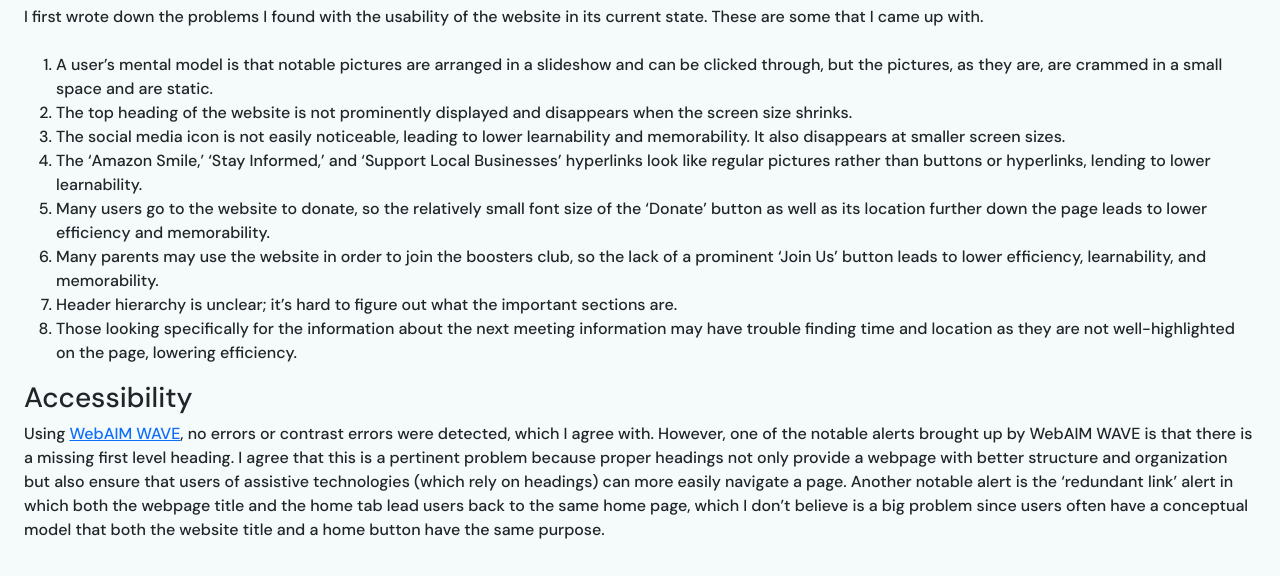
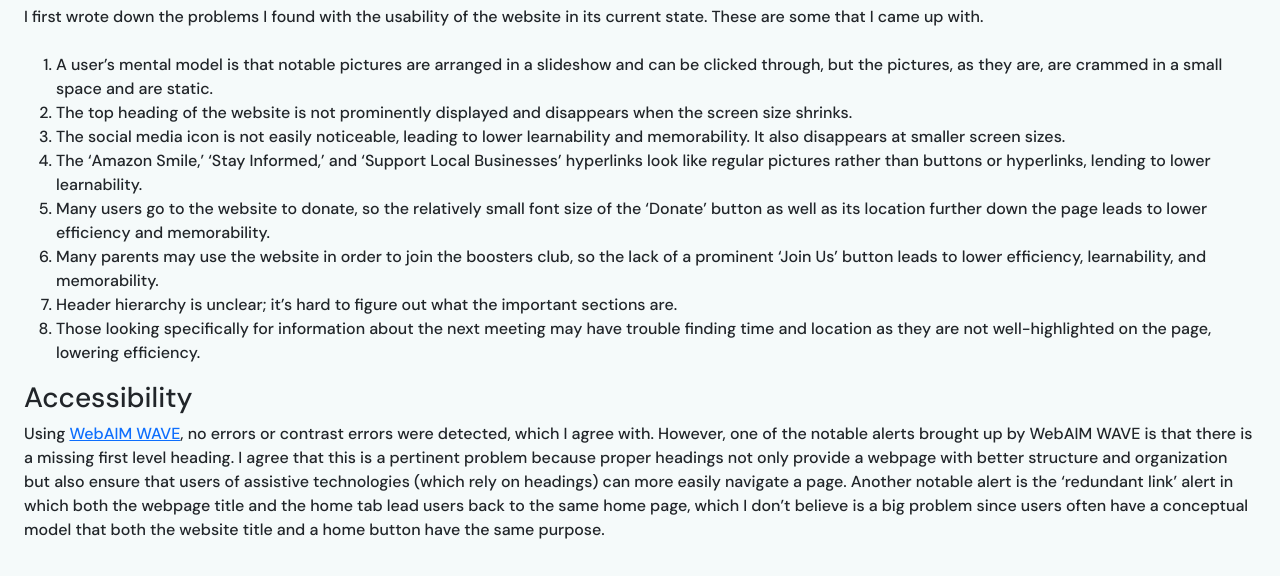
Before and after one commit to affluentape787/CS1300ResponsiveRedesign, a plain HTML site: page index.html in a window 1280 px wide. Shown: the part 515-1091 px from the top of the page. Drawn offline with nearby package versions, Linux system fonts and the light colour scheme.

Commit message:
Update index.html

```diff
--- a/index.html
+++ b/index.html
@@ -93,7 +93,7 @@
                 Us’ button leads to lower efficiency, learnability, and memorability.</li>
             <li>Header hierarchy is unclear; it’s hard to figure out what the important sections are.
             </li>
-            <li>Those looking specifically for the information about the next meeting information may have trouble
+            <li>Those looking specifically for information about the next meeting may have trouble
                 finding time and location as they are not well-highlighted on the page, lowering efficiency. </li>
         </ol>
         <h3>Accessibility</h3>
```
